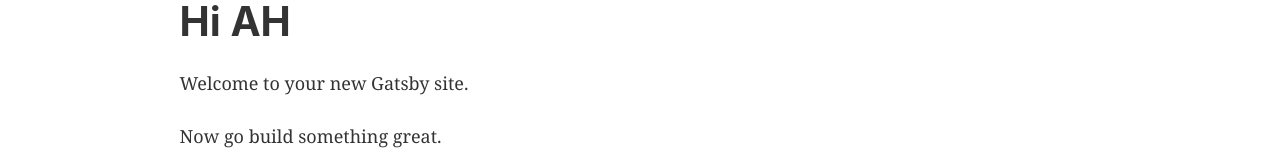
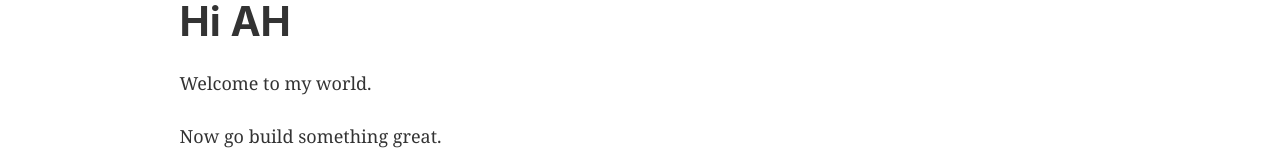
Before and after one commit to jbachhav01/gatsby-ah, a Gatsby site: page / in a window 1280 px wide. Shown: the part 123-283 px from the top of the page. Built offline with nearby package versions, Linux system fonts and the light colour scheme; Gatsby itself is replaced by a stand-in of ours.

Commit message:
Update index.js

```diff
--- a/src/pages/index.js
+++ b/src/pages/index.js
@@ -9,7 +9,7 @@
   <Layout>
     <Seo title="Home" />
     <h1>Hi AH</h1>
-    <p>Welcome to your new Gatsby site.</p>
+    <p>Welcome to my world.</p>
     <p>Now go build something great.</p>
     <StaticImage
       src="../images/gatsby-astronaut.png"
```
